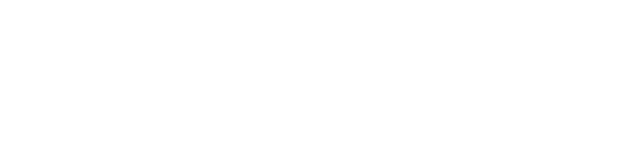
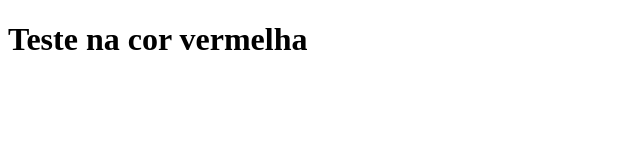
Before and after one commit to gcventura/curso_git_github, a plain HTML site: page index.html in a window 1280 px wide. Shown: the whole page, without its empty margins (0-640 px from the left). Drawn offline with Linux system fonts and the light colour scheme.

Commit message:
Última modificação no index.html para exibir título

```diff
--- a/index.html
+++ b/index.html
@@ -6,6 +6,6 @@
     <title>Document</title>
 </head>
 <body>
-
+    <h1>Teste na cor vermelha</h1>
 </body>
 </html>
```
